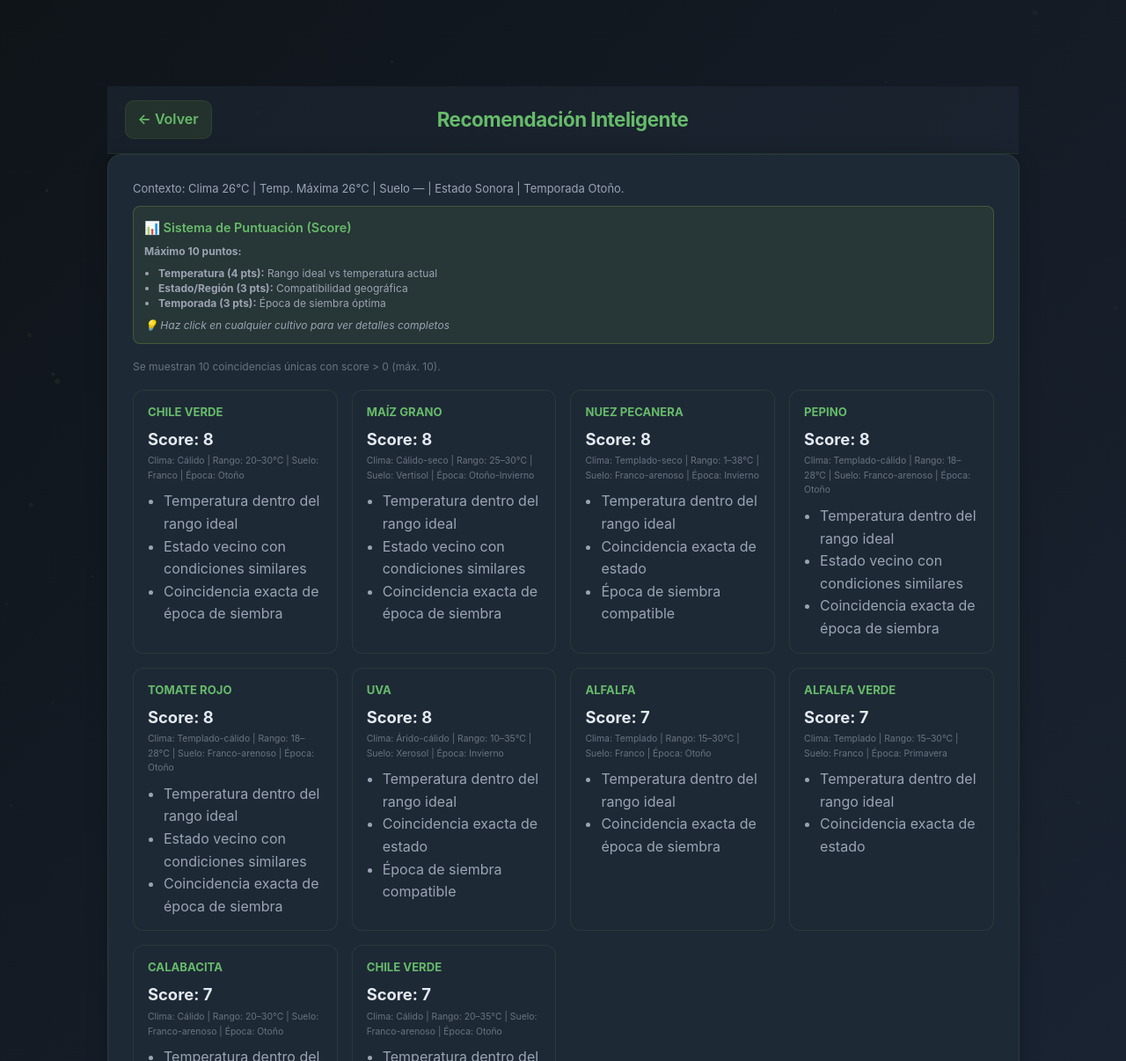
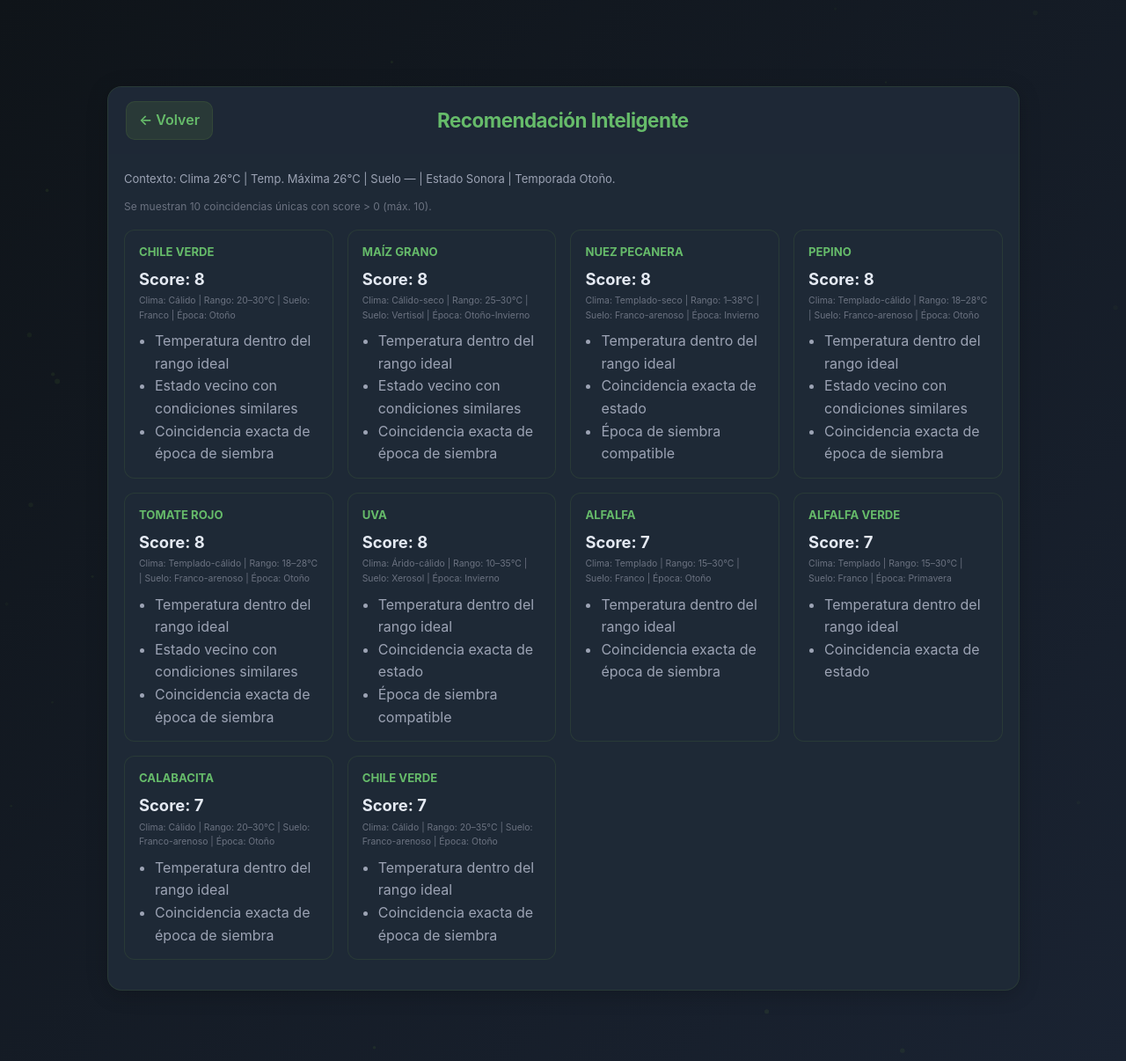
Before and after one commit to CesarAlanCR/hackatek, a PHP site: page /planificador_visual.php in a window 1280 px wide. Shown: the whole page at 88% size. Run offline with PHP 8.4, Linux system fonts and the light colour scheme; data comes from the database, SQL or seed files in the repository.

Commit message:
Update planificador_visual.php

```diff
--- a/vistas/planificador_visual.php
+++ b/vistas/planificador_visual.php
@@ -547,12 +547,13 @@ small{color:var(--text-muted);}
 <main class="container" style="padding:40px 0">
     <!-- Recomendación Inteligente basada en contexto -->
     <div class="page-card" style="margin-top:18px;">
-        <div class="map-header" style="display:flex;align-items:center;gap:16px;padding:16px 20px;background:rgba(30,41,54,0.6);border-bottom:1px solid var(--border);">
-            <a href="index.php" class="btn-back">← Volver</a>
-            <h5 style="margin:0;color:var(--accent);font-size:1.4rem;font-weight:700;flex:1;text-align:center;letter-spacing:-0.5px;">Recomendación Inteligente</h5>
-            <div style="width:100px"></div>
-        </div>
-        <section class="card in-view">
+        <section class="card in-view" style="padding:0;overflow:hidden;">
+            <div class="map-header" style="display:flex;align-items:center;gap:16px;padding:16px 20px;background:rgba(30,41,54,0.6);">
+                <a href="index.php" class="btn-back">← Volver</a>
+                <h5 style="margin:0;color:var(--accent);font-size:1.4rem;font-weight:700;flex:1;text-align:center;letter-spacing:-0.5px;">Recomendación Inteligente</h5>
+                <div style="width:100px"></div>
+            </div>
+            <div style="padding:18px;">
             <?php if (!$conexionExitosa): ?>
                 <div class="alerta" style="background:rgba(220,38,38,0.1);border:1px solid rgba(220,38,38,0.3);color:#dc2626;padding:12px;border-radius:8px;margin-bottom:16px;">
                     <strong>Error de conexión:</strong> <?= htmlspecialchars($errorConexion) ?>
@@ -562,19 +563,7 @@ small{color:var(--text-muted);}
                     Contexto: Clima <?= htmlspecialchars($temperatura) ?>°C | Temp. Máxima <?= htmlspecialchars($temperatura) ?>°C | Suelo <?= htmlspecialchars($suelo ?: '—') ?> | Estado <?= htmlspecialchars($estado) ?> | Temporada <?= htmlspecialchars($temporada) ?>.
                 </div>
 
-                <!-- Explicación del sistema de scoring -->
-                <div style="background:rgba(124,179,66,0.1);border:1px solid rgba(124,179,66,0.3);border-radius:8px;padding:12px;margin-bottom:16px;">
-                    <h6 style="margin:0 0 8px 0;color:var(--accent);font-size:0.9rem;font-weight:600;">📊 Sistema de Puntuación (Score)</h6>
-                    <div style="font-size:12px;color:var(--text-secondary);line-height:1.4;">
-                        <p style="margin:0 0 8px 0;"><strong>Máximo 10 puntos:</strong></p>
-                        <ul style="margin:0;padding-left:16px;">
-                            <li><strong>Temperatura (4 pts):</strong> Rango ideal vs temperatura actual</li>
-                            <li><strong>Estado/Región (3 pts):</strong> Compatibilidad geográfica</li>
-                            <li><strong>Temporada (3 pts):</strong> Época de siembra óptima</li>
-                        </ul>
-                        <p style="margin:8px 0 0 0;font-style:italic;">💡 Haz click en cualquier cultivo para ver detalles completos</p>
-                    </div>
-                </div>
+                <!-- (Bloque de explicación del score eliminado) -->
 
                 <?php if (empty($recomendaciones)): ?>
                     <p style="font-size:13px;color:var(--text-muted);">No se encontraron cultivos compatibles con las condiciones actuales.</p>
@@ -610,6 +599,7 @@ small{color:var(--text-muted);}
                     </div>
                 <?php endif; ?>
             <?php endif; ?>
+            </div>
         </section>
     </div>
 
```
